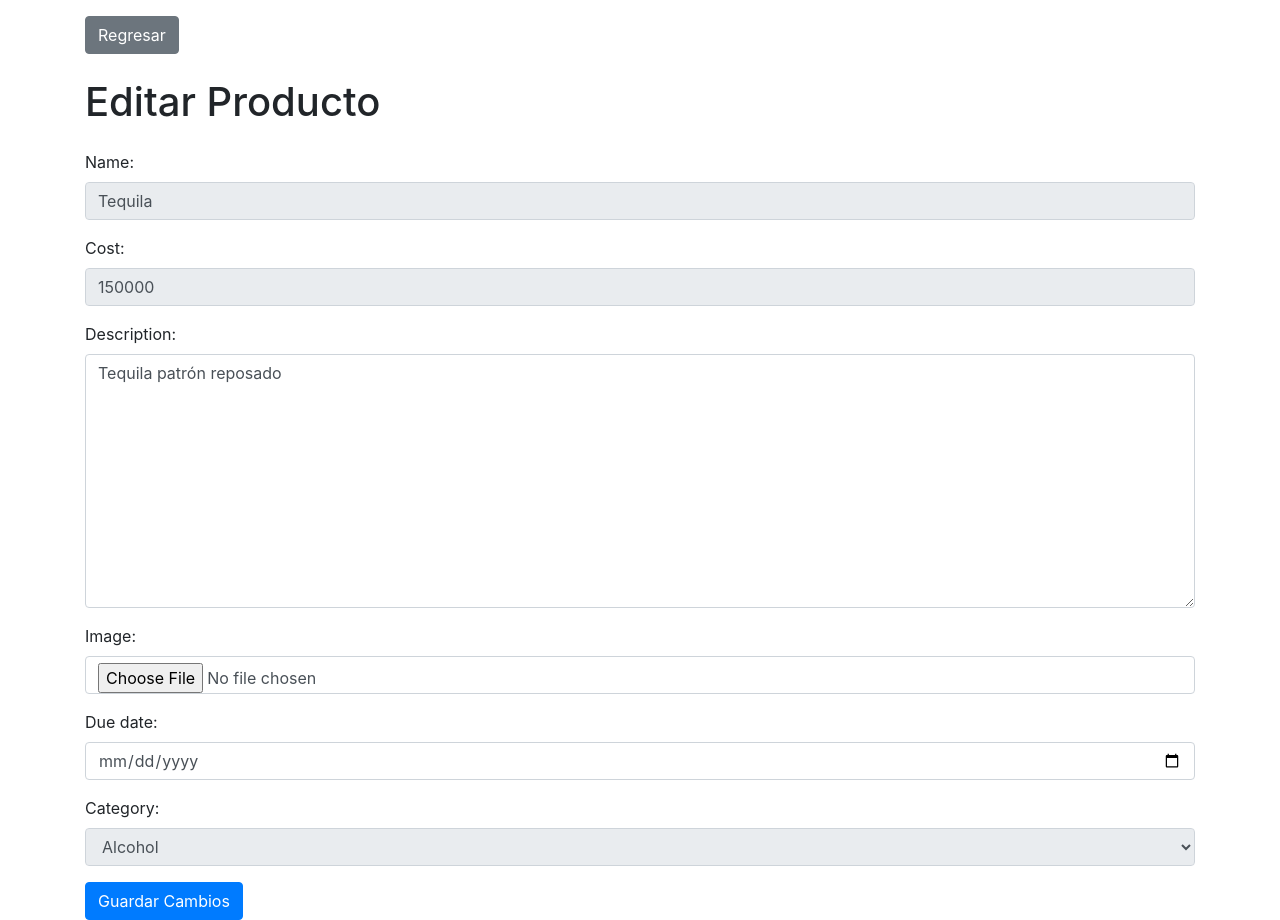
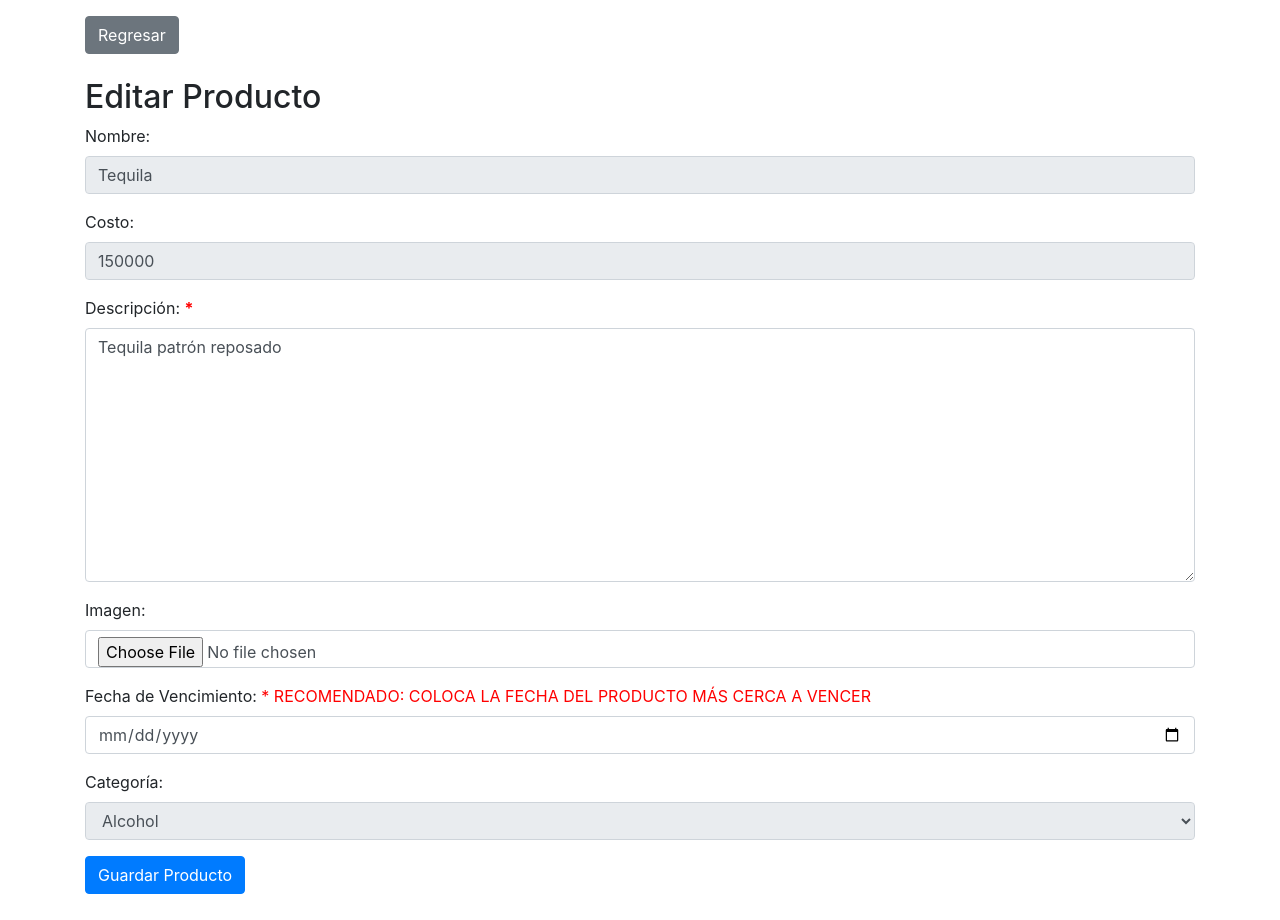
Before and after one commit to senacti/G2-BOLIPOLA, a Django app: page /edit-product/1/ in a window 1280 px wide. After the commit the page ends 894 px from the top, so only its background shows below. Run offline with Django 4.2, Linux system fonts and the light colour scheme; a user stored in the database is signed in; data comes from the database, SQL or seed files in the repository; parts of the project's set-up code (start-up, migrations or seed data) failed here and were passed over.

Commit message:
Cambios en edit product, falta controlar car

```diff
--- a/bolipola/templates/inventario/edit_product.html
+++ b/bolipola/templates/inventario/edit_product.html
@@ -25,11 +25,36 @@
     <div class="container">
         <p><a href="{% url 'inventory' %}" class="btn btn-secondary mt-3">Regresar</a></p>
 
-        <h1 class="mt-4">Editar Producto</h1>
         <form method="post" enctype="multipart/form-data" class="mt-4">
-            {% csrf_token %}
-            {{ form.as_p }}
-            <button type="submit" class="btn btn-primary">Guardar Cambios</button>
+            <h2 class="mt-4">Editar Producto</h2>
+            <form method="post" enctype="multipart/form-data" class="mt-4">
+                {% csrf_token %}
+                <div class="form-group">
+                    <label for="id_name">Nombre:</label>
+                    {{ form.name }}
+                </div>
+                <div class="form-group">
+                    <label for="id_cost">Costo:</label>
+                    {{ form.cost }}
+                </div>
+                <div class="form-group">
+                    <label for="id_description">Descripción: <strong style="color: red;">*</strong></label>
+                    {{ form.description }}
+                </div>
+                <div class="form-group">
+                    <label for="id_image">Imagen:</label>
+                    {{ form.image }}
+                </div>
+                <div class="form-group">
+                    <label for="id_due_date" type="date">Fecha de Vencimiento: <span style="color: red;">* RECOMENDADO: COLOCA LA FECHA DEL PRODUCTO MÁS CERCA A VENCER</span></label>
+                    {{ form.due_date }}
+                </div>
+                <div class="form-group">
+                    <label for="id_category">Categoría:</label>
+                    {{ form.category }}
+                </div>
+                <button type="submit" class="btn btn-primary">Guardar Producto</button>
+            </form>
         </form>
     </div>
 
```
Also changed, not shown: bolipola/templates/inventario/create_product.html (+5 -5 lines), bolipola/templates/sale/sale_information.html (+0 -9 lines).
